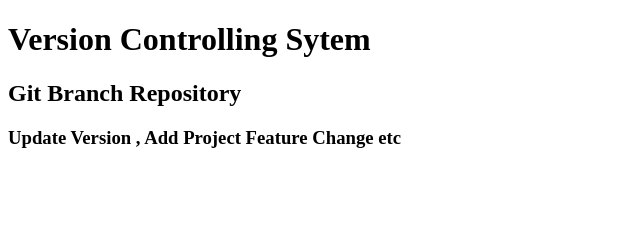
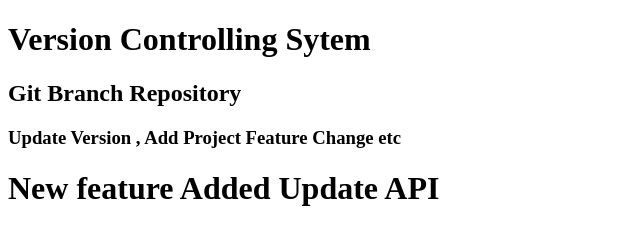
Before and after one commit to czmahi/git-branch, a plain HTML site: page index.html in a window 1280 px wide. Shown: the whole page, without its empty margins (0-640 px from the left). Drawn offline with Linux system fonts and the light colour scheme.

Commit message:
New Feature & API Updated

```diff
--- a/index.html
+++ b/index.html
@@ -10,5 +10,7 @@
     <h1>Version Controlling Sytem</h1>
     <h2>Git Branch Repository</h2>
     <h3>Update Version , Add Project Feature Change etc</h3>
+    <h1>New feature Added Update API</h1>
+
 </body>
 </html>
```
